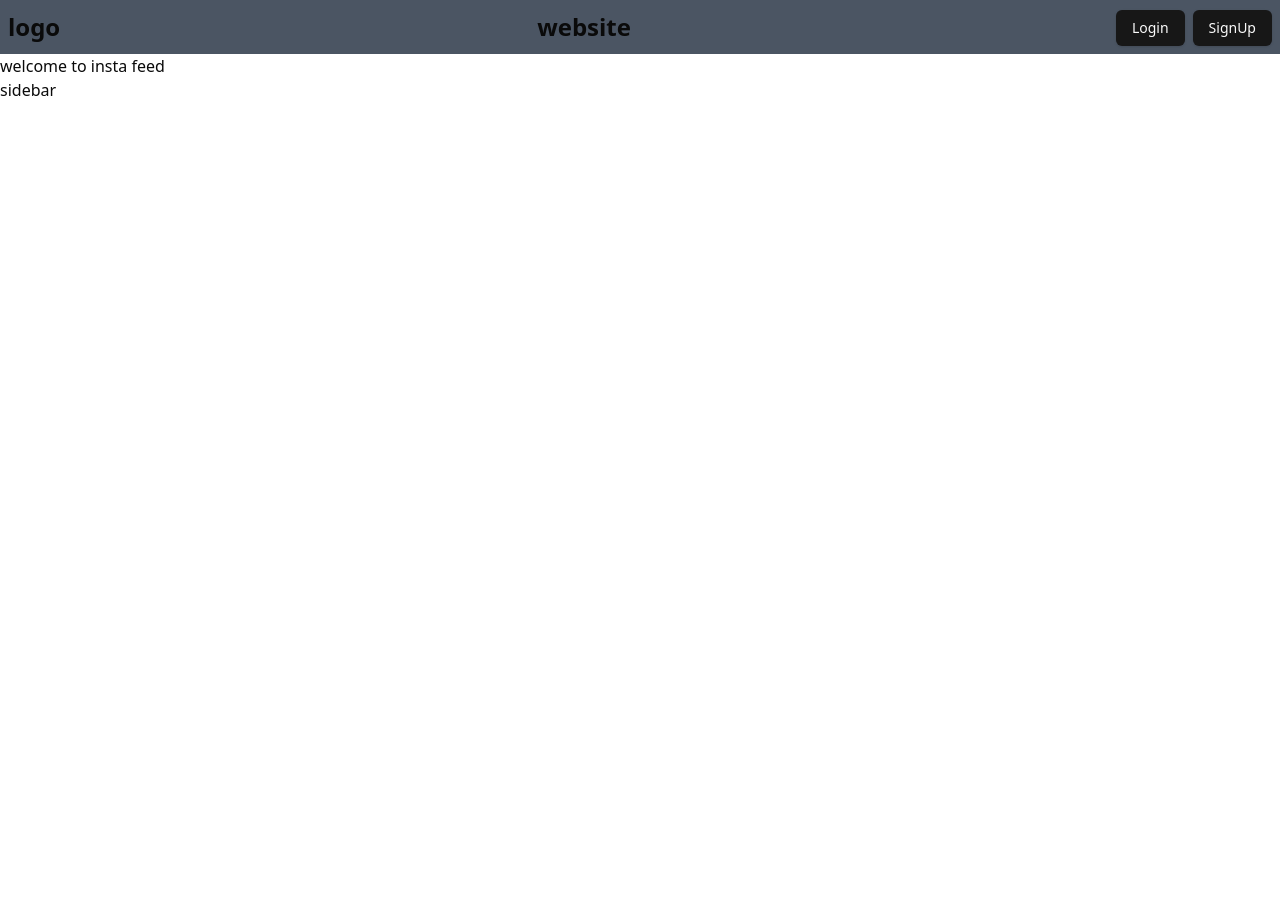
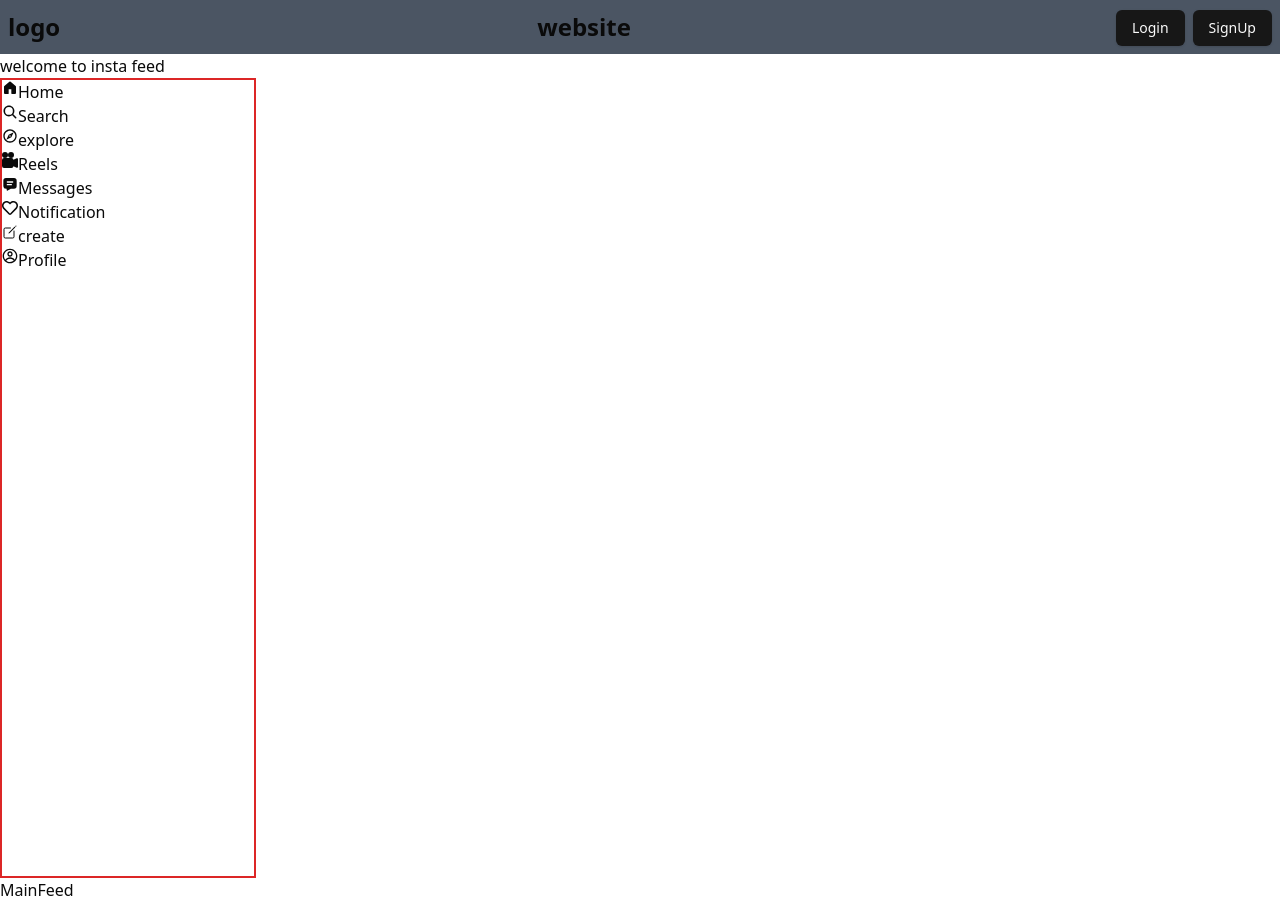
Before and after one commit to trishitchar/TcharGram, a React (Vite) app in the folder client/: page /feed in a window 1280 px wide. Before the commit the page ends 800 px from the top, so only its background shows below. Built offline with nearby package versions, Linux system fonts and the light colour scheme.

Commit message:
feed and sidebar

```diff
--- a/client/package.json
+++ b/client/package.json
@@ -20,6 +20,7 @@
     "react": "^18.3.1",
     "react-dom": "^18.3.1",
     "react-hot-toast": "^2.4.1",
+    "react-icons": "^5.3.0",
     "react-router-dom": "^6.26.1",
     "tailwind-merge": "^2.5.2",
     "tailwindcss-animate": "^1.0.7"
--- /dev/null
+++ b/client/src/components/MainFeed.tsx
@@ -0,0 +1,9 @@
+import React from 'react'
+
+const MainFeed:React.FC = () => {
+  return (
+    <div>MainFeed</div>
+  )
+}
+
+export default MainFeed
--- a/client/src/components/Sidebar.tsx
+++ b/client/src/components/Sidebar.tsx
@@ -1,8 +1,23 @@
 import React from "react";
+import { GoHomeFill } from "react-icons/go";
+import { IoSearch } from "react-icons/io5";
+import { MdOutlineExplore } from "react-icons/md";
+import { BsFillCameraReelsFill } from "react-icons/bs";
+import { TbMessageFilled } from "react-icons/tb";
+import { FaRegHeart } from "react-icons/fa";
+import { IoCreateOutline } from "react-icons/io5";
+import { CgProfile } from "react-icons/cg";
 
 const Sidebar: React.FC = () =>{
-    return <div>
-    sidebar
+    return <div className="flex flex-col border-2 h-screen w-1/5 border-red-600">
+     <div className="flex flex-row"><GoHomeFill /> Home</div>
+     <div className="flex flex-row"><IoSearch/>Search</div>
+     <div className="flex flex-row"><MdOutlineExplore/>explore</div>
+     <div className="flex flex-row"><BsFillCameraReelsFill/>Reels</div>
+     <div className="flex flex-row"><TbMessageFilled/>Messages</div>
+     <div className="flex flex-row"><FaRegHeart/>Notification</div>
+     <div className="flex flex-row"><IoCreateOutline/>create</div>
+     <div className="flex flex-row"><CgProfile/>Profile</div>
     </div>
 }
 
--- a/client/src/pages/Feed.tsx
+++ b/client/src/pages/Feed.tsx
@@ -1,4 +1,5 @@
 import Header from '@/components/common/Header';
+import MainFeed from '@/components/MainFeed';
 import Sidebar from '@/components/Sidebar';
 // import { Sidebar } from 'lucide-react';
 import React from 'react';
@@ -6,11 +7,12 @@ import React from 'react';
 const Feed: React.FC = () => {
 
   return (
-    <div className="feed-container">
+    <div className="feed-container flex flex-col" >
       <Header/>
       welcome to insta feed
       {/* <Sidebar/> */}
       <Sidebar/>
+      <MainFeed/>
     </div>
   );
 };
```
Also changed, not shown: 1 other file (tests, documents, lock files or other folders).
